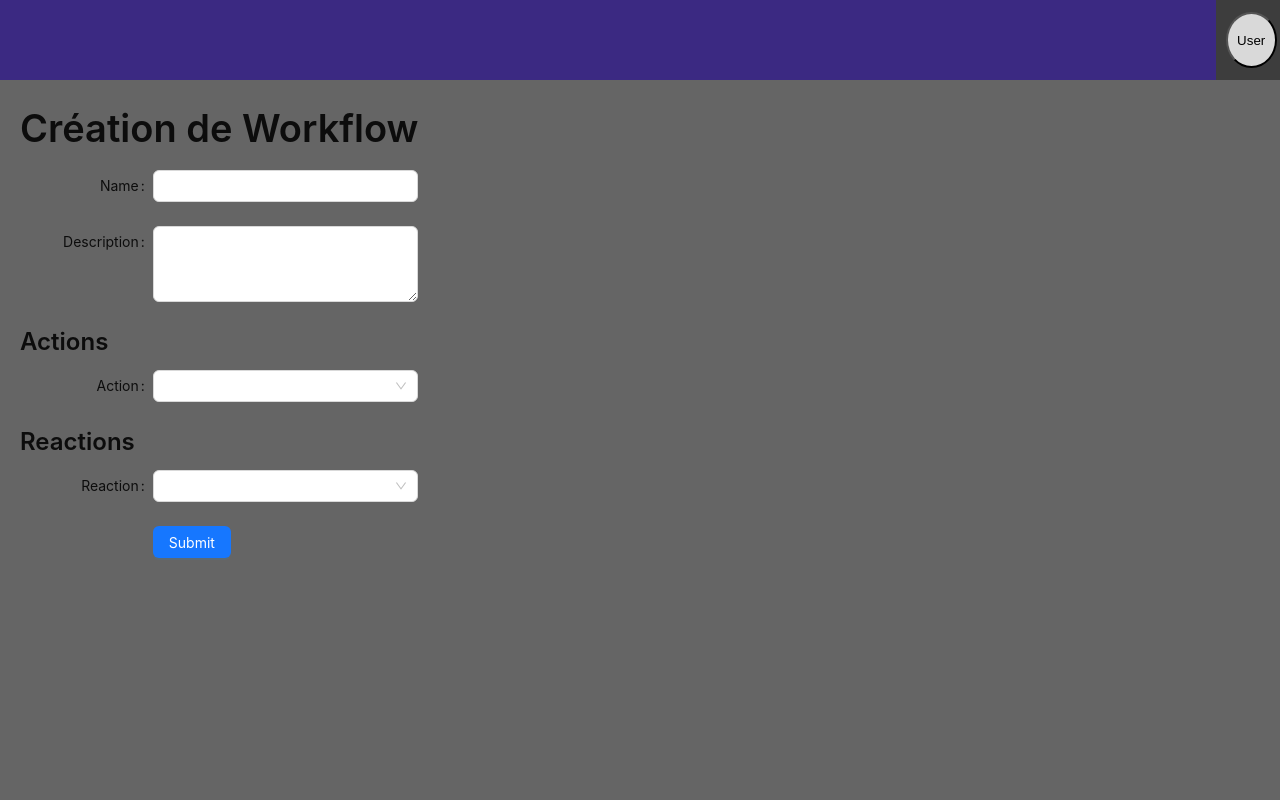
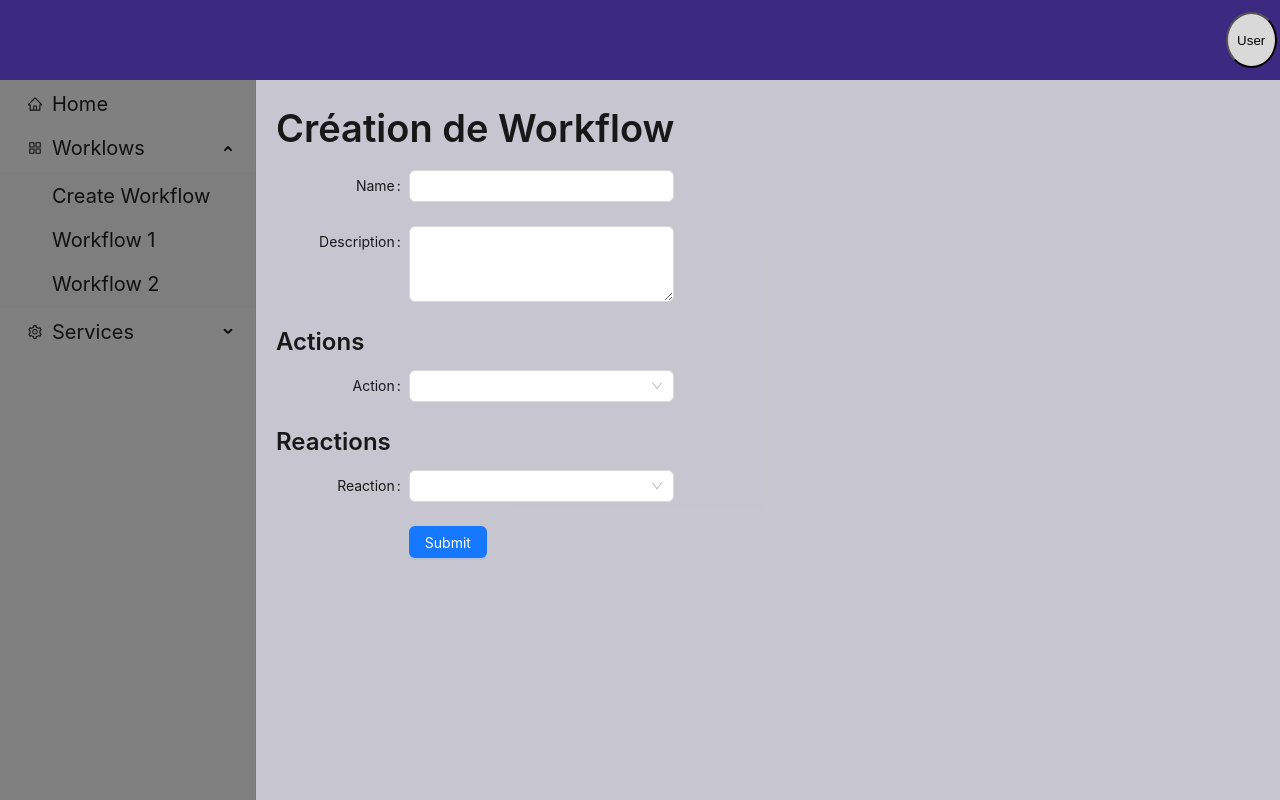
Before and after one commit to iDommel/AREA, a React (Create React App) app in the folder client-web/: page /Workflow in a window 1280 px wide. Built offline with nearby package versions, Linux system fonts and the light colour scheme; no server answers.

Commit message:
ADDED: Menu without routes

```diff
--- a/client-web/src/App.css
+++ b/client-web/src/App.css
@@ -1,5 +1,4 @@
 body {
-  /* background-color: #3B2982; */
   width: 100vw;
   height: 100vh;
   margin: 0;
@@ -18,20 +17,20 @@ body {
 
 .base {
   display: flex;
-  flex-direction: column;
-  align-items: flex-start;
-  justify-content: space-between;
+  flex-direction: row;
+  /* align-items: flex-start; */
+  /* justify-content: space-between; */
   width: 100%;
   height: 90%;
   display: flex;
-  background-color: #656565;
+  background-color: rgba(217, 217, 217, 0.89);
 }
 
 .user {
   margin-left: 95%;
   width: 5%;
   height: 10%;
-  background-color: #3d3d3d;
+  background-color: #ffffff00;
   display: flex;
   align-items: center;
 }
@@ -46,11 +45,20 @@ body {
 
 /* Home.jsx */
 
+.content {
+  width: 90%;
+  height: 95%;
+  display: flex;
+  flex-direction: column;
+  align-items: flex-start;
+  justify-content: space-between;
+}
+
 .squareWorkflow {
   margin-left: 5%;
   width: 90%;
   height: 30%;
-  background-color: #3d3d3d;
+  background-color: #D9D9D9;
   border-radius: 20px;
   display: flex;
   flex-wrap: wrap;
@@ -60,20 +68,21 @@ body {
 
 .title {
   margin-left: 3%;
-  color: white;
+  color: black;
 }
 
 .workflow {
   margin-top: 2%;
   margin-left: 5%;
-  width: 11%;
+  width: 12%;
   height: 70%;
 }
 
 .button {
   width: 100%;
   height: 100%;
-  background-color: #d9d9d9;
+  background-color: #D9D9D9;
+  border-color: black;
   border-radius: 5px;
 }
 
@@ -82,7 +91,7 @@ body {
   margin-bottom: 5%;
   width: 90%;
   height: 30%;
-  background-color: #3d3d3d;
+  background-color: #D9D9D9;
   border-radius: 20px;
   display: flex;
   flex-direction: row;
@@ -91,7 +100,7 @@ body {
 
 .service {
   margin-left: 5%;
-  width: 11%;
+  width: 12%;
   height: 70%;
 }
 
@@ -103,7 +112,7 @@ body {
 }
 
 .status {
-  color: white;
+  color: black;
   margin-left: 25%;
   margin-top: 5%;
 }
@@ -232,3 +241,13 @@ body {
   align-items: flex-start;
   justify-content: center;
 }
+
+/* Menu.jsx */
+
+.Menu {
+  width: 15%;
+  height: 100%;
+  background-color: #808080;
+  color: white;
+  font-size: 20px;
+}
--- a/client-web/src/App.tsx
+++ b/client-web/src/App.tsx
@@ -4,6 +4,7 @@ import "./App.css";
 import Service from "./Component/Service";
 import Workflow from "./Component/Workflow";
 import User from "./User";
+import Menu from "./Component/Menu";
 
 type ServiceType = {
   _id: string;
@@ -119,6 +120,8 @@ const App = () => {
     <div className="background">
       <User />
       <div className="base">
+        <Menu />
+        <div className="content">
           <h1 className="title">Workflow</h1>
           <div className="squareWorkflow">
             <Workflow id="1" name="" isActivated="False" preview="Add a new workflow" service1="" service2="" />
@@ -129,6 +132,7 @@ const App = () => {
           <div className="squareService">{renderServices(services)}</div>
         </div>
       </div>
+    </div>
   );
 };
 
--- /dev/null
+++ b/client-web/src/Component/Menu.tsx
@@ -0,0 +1,77 @@
+import React, { useState } from 'react';
+import { AppstoreOutlined, HomeOutlined, SettingOutlined } from '@ant-design/icons';
+import type { MenuProps } from 'antd';
+import { Menu } from 'antd';
+import { Navigate } from 'react-router-dom';
+import { useNavigate } from 'react-router-dom';
+
+type MenuItem = Required<MenuProps>['items'][number];
+
+function getItem(
+  label: React.ReactNode,
+  key: React.Key,
+  icon?: React.ReactNode,
+  children?: MenuItem[],
+  type?: 'group',
+): MenuItem {
+  return {
+    key,
+    icon,
+    children,
+    label,
+    type,
+  } as MenuItem;
+}
+
+const items: MenuItem[] = [
+  getItem('Home', '1' ,<HomeOutlined /> ),
+  getItem('Worklows', 'sub1', <AppstoreOutlined />, [
+    getItem('Create Workflow', '2'),
+    getItem('Workflow 1', '3'),
+    getItem('Workflow 2', '4'),
+  ]),
+  getItem('Services', 'sub2', <SettingOutlined />, [
+    getItem('Spotify', '5'),
+    getItem('Timer', '6'),
+  ]),
+];
+
+// submenu keys of first level
+const rootSubmenuKeys = ['sub1', 'sub2'];
+
+const MenuPage: React.FC = () => {
+  const [openKeys, setOpenKeys] = useState(['sub1']);
+  const navigate = useNavigate();
+
+  const onOpenChange: MenuProps['onOpenChange'] = (keys) => {
+    const latestOpenKey = keys.find((key) => openKeys.indexOf(key) === -1);
+    if (rootSubmenuKeys.indexOf(latestOpenKey!) === -1) {
+      setOpenKeys(keys);
+    } else {
+      setOpenKeys(latestOpenKey ? [latestOpenKey] : []);
+    }
+  };
+
+  const handleSelect = (e: any) => {
+    if (e.key === '1') {
+        navigate('/home');
+    } else if (e.key === '2') {
+        navigate('/Workflow');
+    }
+  };
+
+  return (
+    <Menu
+      mode="inline"
+      openKeys={openKeys}
+      onSelect={(info) => handleSelect(info)}
+      onOpenChange={onOpenChange}
+      style={{ width: 256 }}
+      items={items}
+      className="Menu"
+    />
+  );
+};
+
+
+export default MenuPage;
--- a/client-web/src/Component/Workflow.tsx
+++ b/client-web/src/Component/Workflow.tsx
@@ -23,7 +23,7 @@ const Workflow = ({ id, name, isActivated, preview, service1, service2 }: AppPro
 
   return (
     <div className="workflow">
-      <Card className="button" title={name} onClick={() => goToWorkflow(id)}>
+      <Card className="button" title={name} onClick={() => goToWorkflow(id)} headStyle={{ borderColor : "#000000" }}>
         {preview}
         <img src={"https://img.icons8.com/ios/50/000000/" + service1.toLowerCase() + ".png"} alt={service1} />
         <img src={"https://img.icons8.com/ios/30/000000/arrow.png"} alt="arrow" />
--- a/client-web/src/Login.tsx
+++ b/client-web/src/Login.tsx
@@ -55,27 +55,24 @@ const Form = () => {
 
   return (
     <div className="login">
-      <h1>Login</h1>
       <form onSubmit={(e) => handleSubmit(e)}>
-        <div className="login-form">
-          <label>
+        <h3>Username</h3>
         <input
           className="input"
           value={user}
           type="text"
-              placeholder="Identifiant"
           onChange={(e) => setUser(e.target.value)}
         />
+        <h3>Password</h3>
         <input
           className="input"
           value={password}
           type="password"
-              placeholder="Password"
           onChange={(e) => setPassword(e.target.value)}
         />
         <input className="sendLogin" type="submit" value="Log in" />
-          </label>
-        </div>
+        <p onClick={() => alert("Not implemented yet")}> Forgot password?</p>
+        <p onClick={() => alert("Not implemented yet")}> Don't have an account? Sign up</p>
       </form>
       <OAuth />
     </div>
@@ -85,6 +82,10 @@ const Form = () => {
 const Login = () => (
   <div className="background">
     <div className="baseLogin">
+      <div className="text">
+        <h1>Welcome the AREA Web APP</h1>
+        <h2>Please log in to continue</h2>
+      </div>
       <Form />
     </div>
   </div>
--- a/client-web/src/WorkflowPage.tsx
+++ b/client-web/src/WorkflowPage.tsx
@@ -1,6 +1,7 @@
 import { useState, useEffect, useRef } from "react";
 import "./App.css";
 import User from "./User";
+import Menu from "./Component/Menu";
 import { Button, Cascader, Form, Input, Typography, Space } from "antd";
 import type { FormInstance } from "antd/es/form";
 import { useNavigate } from "react-router-dom";
@@ -91,6 +92,7 @@ const WorkflowPage = () => {
     <div className="background">
       <User />
       <div className="base">
+        <Menu />
         <Form
           labelCol={{ span: 8 }}
           wrapperCol={{ span: 20 }}
--- a/client-web/src/login.css
+++ b/client-web/src/login.css
@@ -1,13 +1,12 @@
 .baseLogin {
     margin-top: 5%;
     display: flex;
-    flex-direction: column;
+    flex-direction: row;
     align-items: flex-start;
     justify-content: space-between;
     width: 100%;
-    height: 90%;
-    display: flex;
-    background-color: #656565;
+    height: 94%;
+    background-color: rgba(217, 217, 217, 0.89);
   }
 
   .login {
@@ -16,31 +15,20 @@
     margin: 0 auto;
     padding: 26px 24px 46px;
     width: 15%;
-    height: 40%;
+    height: 50%;
     margin-top: 200px;
     display: flex;
     flex-direction: column;
     align-items: center;
   }
 
-  .login-form {
-    display: flex;
-    flex-direction: column;
-    align-items: flex-start;
-    font-size: 30px;
-    width: 100%;
-    height: 100%;
-  }
-
   .input {
-    margin-top: 10px;
-    margin-bottom: 10px;
     width: 90%;
-    height: 30%;
+    height: 15%;
     border-radius: 10px;
-    border: 1px solid #d9d9d9;
-    background-color: #656565;
-    color: white;
+    background-color: rgba(255, 255, 255, 0.89);
+    border: 1px solid #000000;
+    color: black;
     font-size: 20px;
   }
 
@@ -53,11 +41,12 @@
     margin-bottom: 10px;
     margin-left: 30%;
     width: 40%;
-    height: 20%;
+    height: 15%;
     border-radius: 10px;
     border: 1px solid #d9d9d9;
     background-color: #656565;
     color: white;
+    font-size: 20px;
   }
 
   .oauth {
@@ -66,7 +55,7 @@
     align-items: center;
     justify-content: space-between;
     color: black;
-    margin-top: 30px;
+    margin-top: 20%;
   }
 
   .oauth-buttons {
@@ -87,3 +76,8 @@
     background-color: #ffffff;
     color: white;
   }
+
+  .text {
+    margin-top: 15%;
+    margin-left: 20%;
+  }
```
Lines whose indentation alone changed are shown as unchanged.
